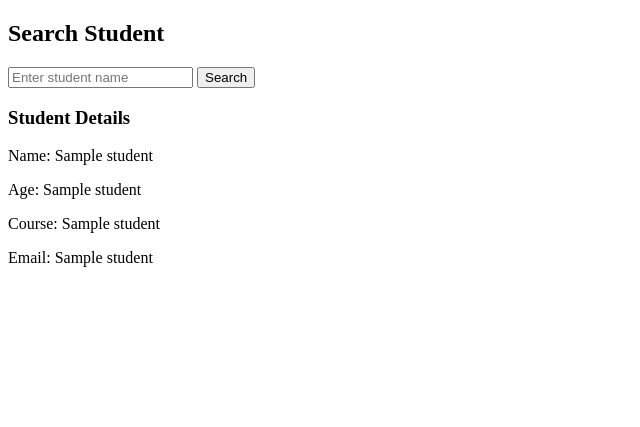
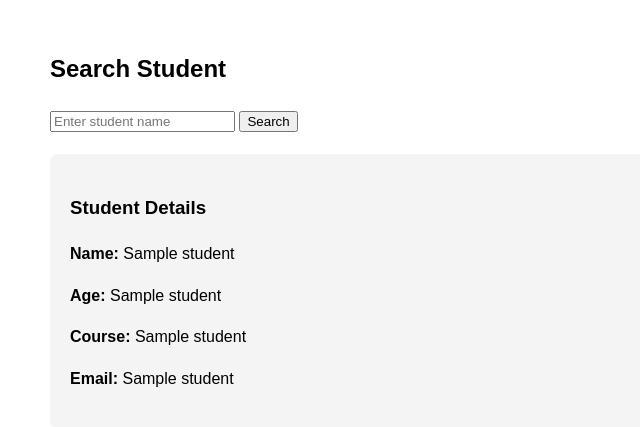
Before and after one commit to Snigdha4413/student_db, a Flask app: template templates/index.html in a window 1280 px wide. Shown: the top 427 px of the page, without its empty margins (0-640 px from the left). Run offline with Flask 3, Linux system fonts and the light colour scheme; the template is opened without the code that fills it: most values are stand-ins (such as "Sample title", 1, 10 or a date in 2020).

Commit message:
Improve student search form and result presentation
Refactor student search form and results display.

```diff
--- a/templates/index.html
+++ b/templates/index.html
@@ -1,33 +1,29 @@
 <!DOCTYPE html>
 <html>
-
 <head>
     <title>Student Search</title>
+    <style>
+        body { font-family: sans-serif; margin: 50px; line-height: 1.6; }
+        .result-box { background: #f4f4f4; padding: 20px; border-radius: 8px; margin-top: 20px; }
+    </style>
 </head>
-
 <body>
-
     <h2>Search Student</h2>
-
     <form method="POST">
-
-<input type="text" name="name" placeholder="Enter student name">
-
+        <input type="text" name="name" placeholder="Enter student name" required>
         <button type="submit">Search</button>
-
     </form>
 
     {% if student %}
-
+        <div class="result-box">
             <h3>Student Details</h3>
-
-<p>Name: {{student[1]}}</p>
-<p>Age: {{student[2]}}</p>
-<p>Course: {{student[3]}}</p>
-<p>Email: {{student[4]}}</p>
-
+            <p><strong>Name:</strong> {{student[1]}}</p>
+            <p><strong>Age:</strong> {{student[2]}}</p>
+            <p><strong>Course:</strong> {{student[3]}}</p>
+            <p><strong>Email:</strong> {{student[4]}}</p>
+        </div>
+    {% elif request.method == 'POST' %}
+        <p>No student found with that name.</p>
     {% endif %}
-
 </body>
-
 </html>
```
Lines whose indentation alone changed are shown as unchanged.
